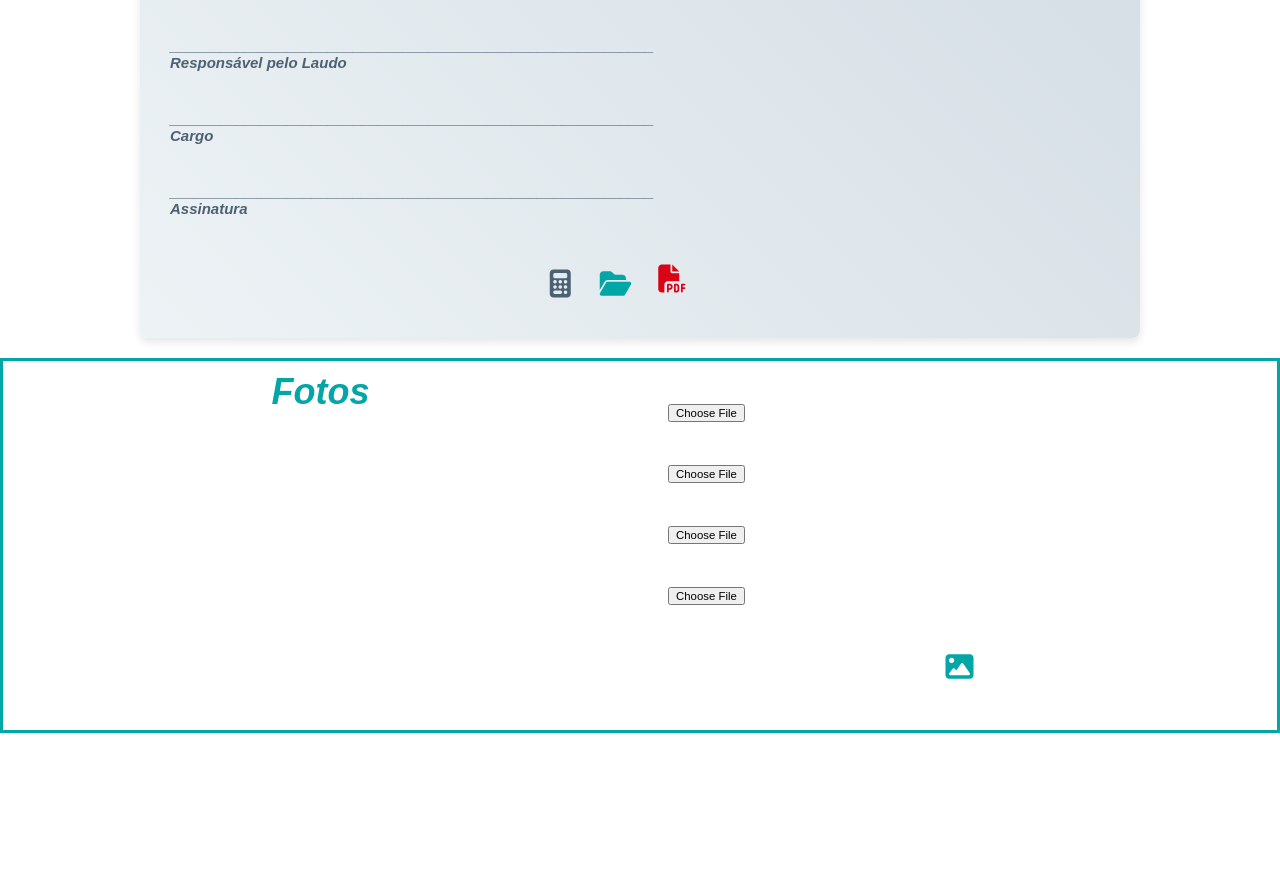
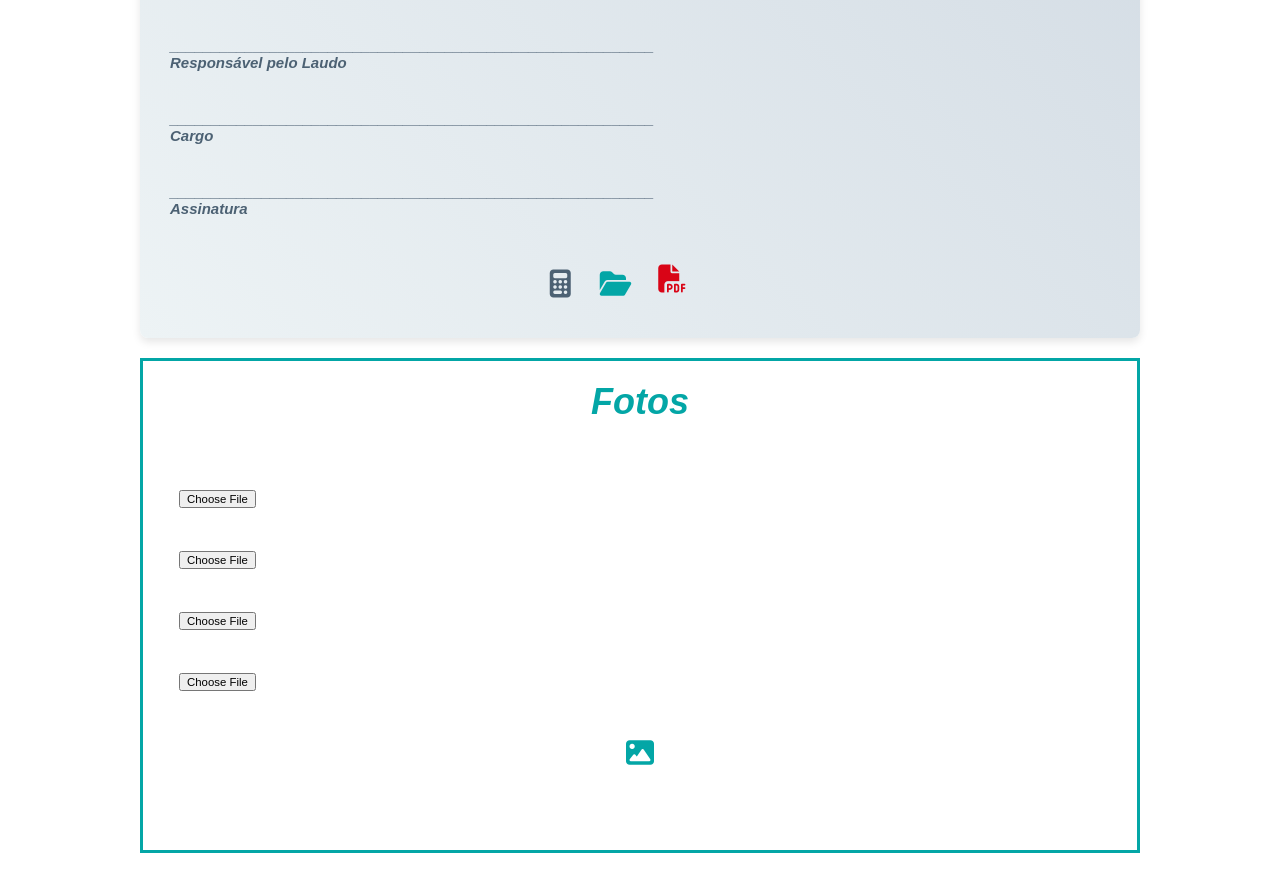
Before and after one commit to josepaulosiqueira/modulo, a website: page index.html in a window 1280 px wide. Shown: the part 845-1718 px from the top of the page. Before the commit the page ends 1588 px from the top, so only its background shows below. Drawn offline with Linux system fonts and the light colour scheme.

Commit message:
new commit

```diff
--- a/index.html
+++ b/index.html
@@ -185,17 +185,17 @@
         <h2>Fotos</h2>
         <form id="formFotos" onsubmit="salvarFotos(event)">
             <div class="fotoUpload">
-                <label for="foto1">Foto1:</label>
-                <input type="file" id="foto1" accept="image/*"><br><br>
+                <label for="foto1" >Foto1:</label>
+                <input type="file" id="foto1" vspace="20" hspace="20" accept="image/*"><br><br>
 
                 <label for="foto2">Foto2:</label>
-                <input type="file" id="foto2" accept="image/*"><br><br>
+                <input type="file" id="foto2" vspace="20" hspace="20" accept="image/*"><br><br>
 
                 <label for="foto3">Foto3:</label>
-                <input type="file" id="foto3" accept="image/*"><br><br>
+                <input type="file" id="foto3" vspace="20" hspace="20" accept="image/*"><br><br>
 
                 <label for="foto4">Foto4:</label>
-                <input type="file" id="foto4" accept="image/*"><br><br>
+                <input type="file" id="foto4" vspace="20" hspace="20" accept="image/*"><br><br>
             </div>
 
             <div class="btns">
--- a/style.css
+++ b/style.css
@@ -255,12 +255,13 @@ input, select {
 .conteudoFotos {
   box-sizing: border-box; /* Inclui a borda no cálculo do tamanho */
   border: 3px solid #03A6A6 !important; /* Certifique-se de que a borda é aplicada */
-  padding: 10px;
+  margin: 20px auto;
+  padding: 20px;
   overflow-x: auto;
   display: grid;
   grid-template-columns: repeat(auto-fit, minmax(30rem, 1fr));
   gap: 1.5rem;
-
+  max-width: 1000px; /* Limite de largura */
   color: #4C6173;
   font-size: 0.75em;
   width: 100%;
@@ -270,9 +271,13 @@ input, select {
 
 .previsaoFotos {
 
-  display: flex;
+  display:inline;
+
+
   grid-template-columns: repeat(auto-fit, minmax(30rem, 1fr));
   gap: 1.5rem;
+
+
 }
 .fotoUpload {
   color: #fff;
@@ -317,6 +322,7 @@ input, select {
   border-radius: 6px;
   cursor: pointer;
   margin-top: 10px;
+
 }
 label {
 
```
